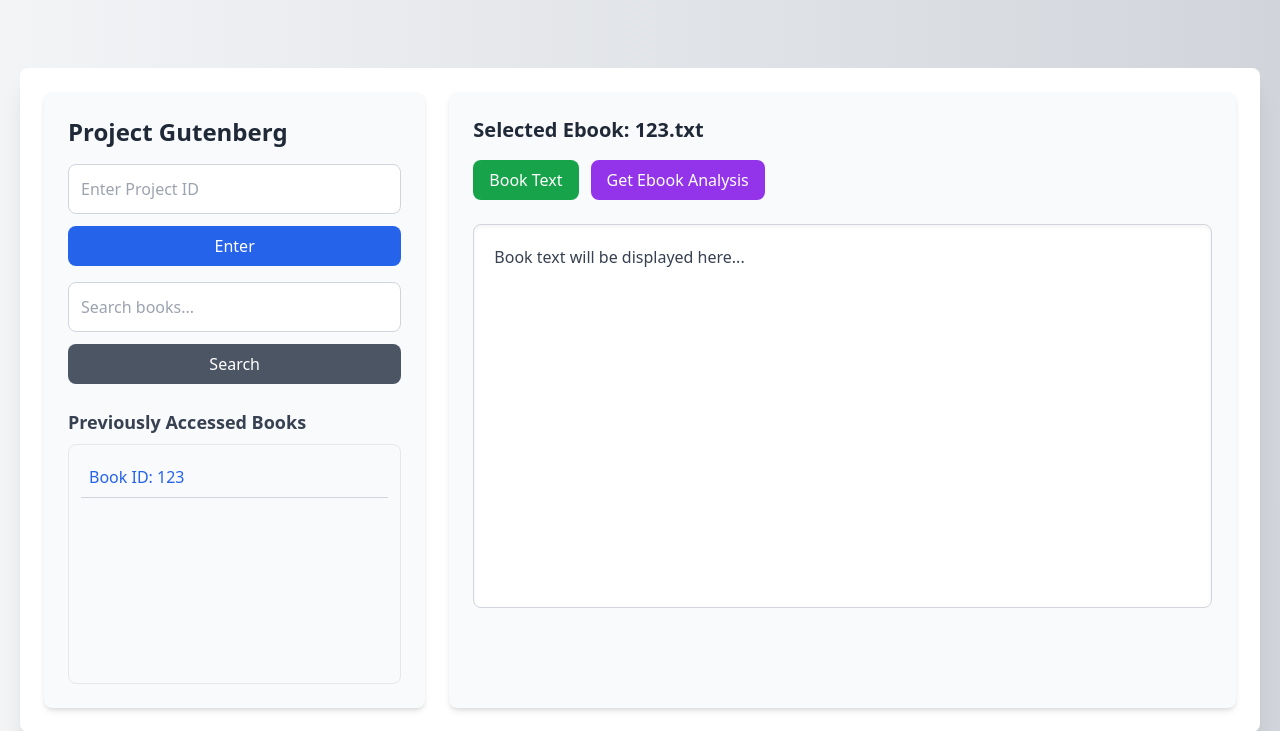
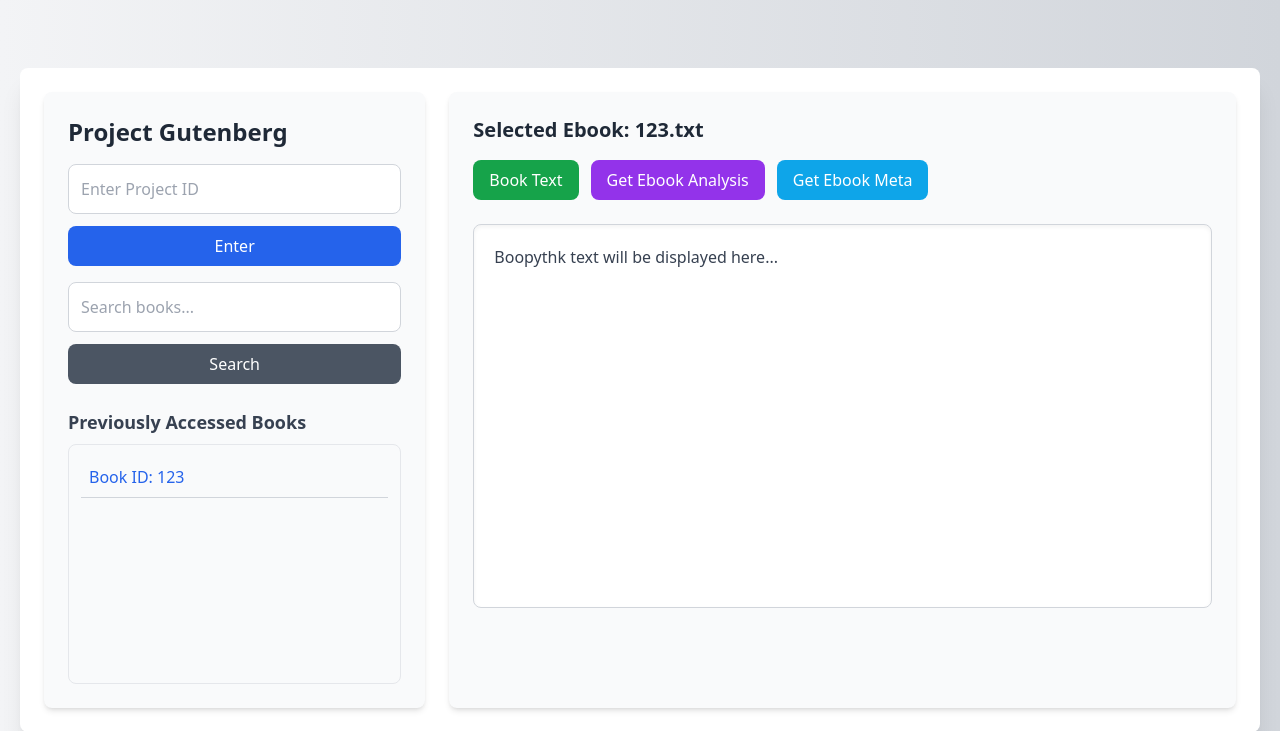
Before and after one commit to aisanjeev/project-llm, a Flask app: page / in a window 1280 px wide. Shown: the top 731 px of the page. Run offline with Flask 3, Linux system fonts and the light colour scheme; data comes from the database, SQL or seed files in the repository; some libraries are stand-ins or nearby versions.

Commit message:
add meta on ui

```diff
--- a/app.py
+++ b/app.py
@@ -39,6 +39,10 @@ def analyze_text():
     data = request.get_json()
     book_id = data.get("bookId")
     analysis_type = data.get("type")
+    if analysis_type=="meta":
+        status, meta_data_raw = book_id_exists(book_id)
+        meta_data = json_to_html_table(json.loads(meta_data_raw))
+        return jsonify({"result": meta_data})
     ifexits, record = book_id_exists_in_analysis(book_id)
     if not book_id or not analysis_type:
         return jsonify({"error": "Book ID and analysis type are required"}), 400
--- a/services/operations.py
+++ b/services/operations.py
@@ -234,7 +234,7 @@ def book_id_exists(book_id):
     row = cursor.fetchone()
     conn.close()
 
-    return (row is not None, row[3] if row else None)
+    return (row is not None, row[1] if row else None)
 def book_id_exists_in_analysis(book_id):
     """
     Check if a book with the given ID exists in the database.
--- a/templates/index.html
+++ b/templates/index.html
@@ -31,10 +31,11 @@
             <div class="flex space-x-3 mb-6">
                 <button onclick="showText()" class="bg-green-600 hover:bg-green-700 text-white font-medium px-4 py-2 rounded-lg transition">Book Text</button>
                 <button onclick="analyzeText('analysis')" class="bg-purple-600 hover:bg-purple-700 text-white font-medium px-4 py-2 rounded-lg transition">Get Ebook Analysis</button>
+                <button onclick="analyzeText('meta')" class="bg-sky-500 hover:bg-sky-700 text-white font-medium px-4 py-2 rounded-lg transition">Get Ebook Meta</button>
             </div>
 
             <div id="displayArea" class="border border-gray-300 bg-white p-5 h-96 overflow-auto rounded-lg shadow-inner">
-                <p class="text-gray-700">Book text will be displayed here...</p>
+                <p class="text-gray-700">Boopythk text will be displayed here...</p>
             </div>
         </div>
     </div>
```
